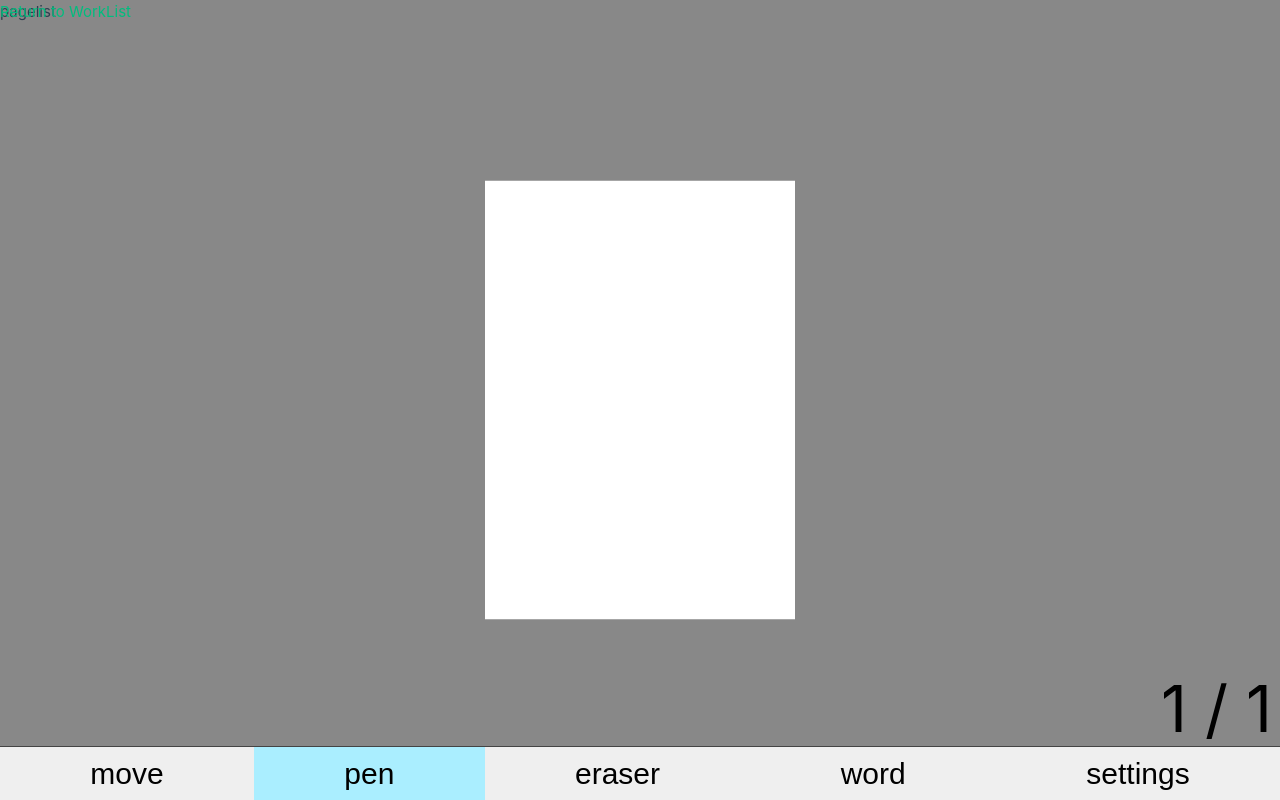
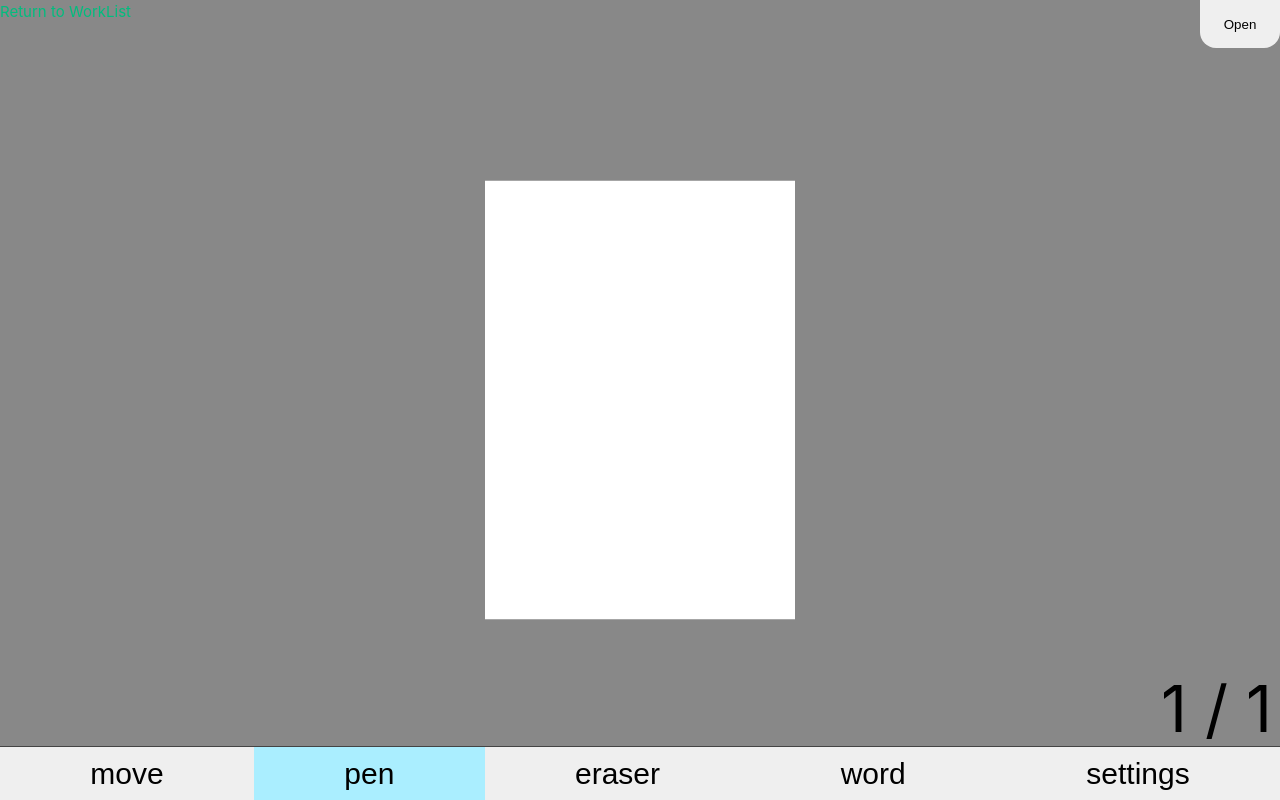
Before and after one commit to Kiterai/ComicSeeder, a Vue app in the folder frontend/: page / in a window 1280 px wide. Both pictures are taken after a click on the button "New Work". Built offline with nearby package versions, Linux system fonts and the light colour scheme.

Commit message:
pagelist

```diff
--- a/frontend/src/components/workedit/PageList.vue
+++ b/frontend/src/components/workedit/PageList.vue
@@ -1,11 +1,92 @@
-<script setup lang="ts"></script>
+<script setup lang="ts">
+import { usePageOperation } from '@/composables/usePageOperation';
+import { useDrawState } from '@/stores/drawState';
+import { ref } from 'vue';
+
+const drawState = useDrawState();
+const pageOperation = usePageOperation();
+
+const opened = ref(false);
+
+const onSwitchOpened = () => {
+  opened.value = !opened.value;
+};
+const onSelectPage = (e: MouseEvent) => {
+  if (!(e.target instanceof HTMLElement)) return;
+  const index = e.target.dataset.index;
+  if (!index) return;
+  pageOperation.tryGotoPageByIndex(Number(index));
+};
+</script>
 
 <template>
-  <div :class="$style.pagelist">pagelist</div>
+  <div
+    :class="$style.pagelist"
+    :style="{
+      flexDirection: drawState.currentWork.pageDirection == 'R2L' ? 'row-reverse' : 'row',
+      top: opened ? '0' : '-10rem',
+      boxShadow: opened ? '0 0 2rem #0008' : '0 0 2rem transparent'
+    }"
+  >
+    <div
+      v-for="(pageId, index) in drawState.currentWork.pageIds"
+      :key="pageId"
+      :class="$style.page"
+      :data-current="index === drawState.currentPageIndex"
+      :data-index="index"
+      :onclick="onSelectPage"
+    >
+      {{ index + 1 }}
+    </div>
+  </div>
+  <button
+    :class="$style.openButton"
+    :onclick="onSwitchOpened"
+    :style="{
+      top: opened ? '10rem' : '0'
+    }"
+  >
+    Open
+  </button>
 </template>
 
 <style module>
 .pagelist {
   position: fixed;
+  height: 10rem;
+  background-color: #ddd;
+  width: 100dvw;
+  display: flex;
+  overflow-x: scroll;
+  overscroll-behavior-x: none;
+  transition:
+    0.1s ease top,
+    0.1s ease box-shadow;
+}
+
+.page {
+  height: 8rem;
+  width: 7rem;
+  background-color: #fff;
+  margin: 1rem;
+  flex-shrink: 0;
+}
+
+.page:hover {
+  outline: #aaa solid 0.3rem;
+}
+
+.page[data-current='true'] {
+  outline: #777 solid 0.3rem;
+}
+
+.openButton {
+  position: fixed;
+  right: 0;
+  width: 5rem;
+  height: 3rem;
+  border-radius: 0 0 1rem 1rem;
+  border: none;
+  transition: 0.1s ease top;
 }
 </style>
--- a/frontend/src/components/workedit/WorkEdit.vue
+++ b/frontend/src/components/workedit/WorkEdit.vue
@@ -18,8 +18,8 @@ onUnmounted(() => {
 
 <template>
   <div :class="$style.workedit">
+    <PageEdit :pageId="null"></PageEdit>
     <PageList></PageList>
-    <PageEdit :pageId="null"></PageEdit>
     <WorkSettings v-if="drawState.settingsPanelOpened"></WorkSettings>
     <PageEditTools></PageEditTools>
   </div>
```
